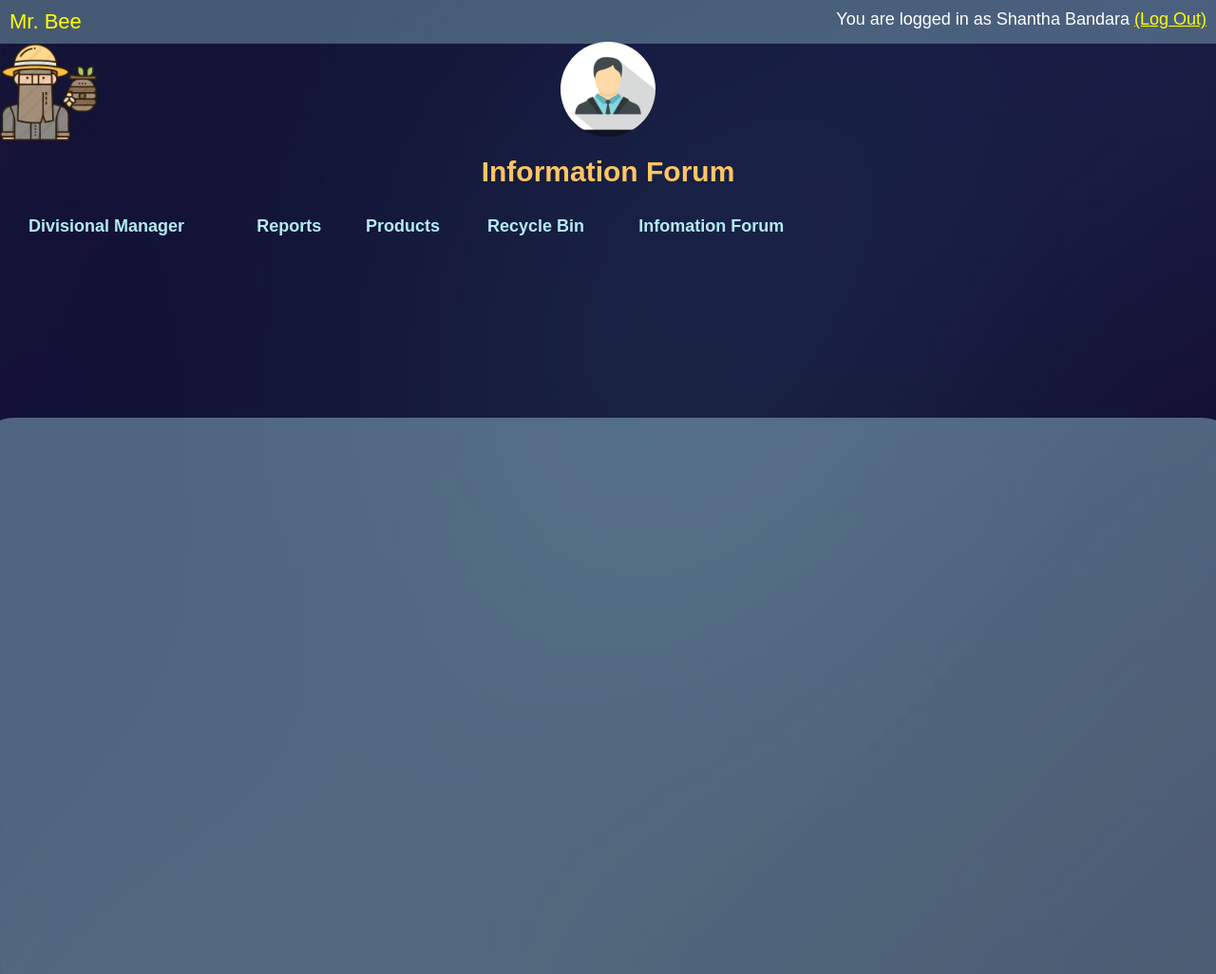
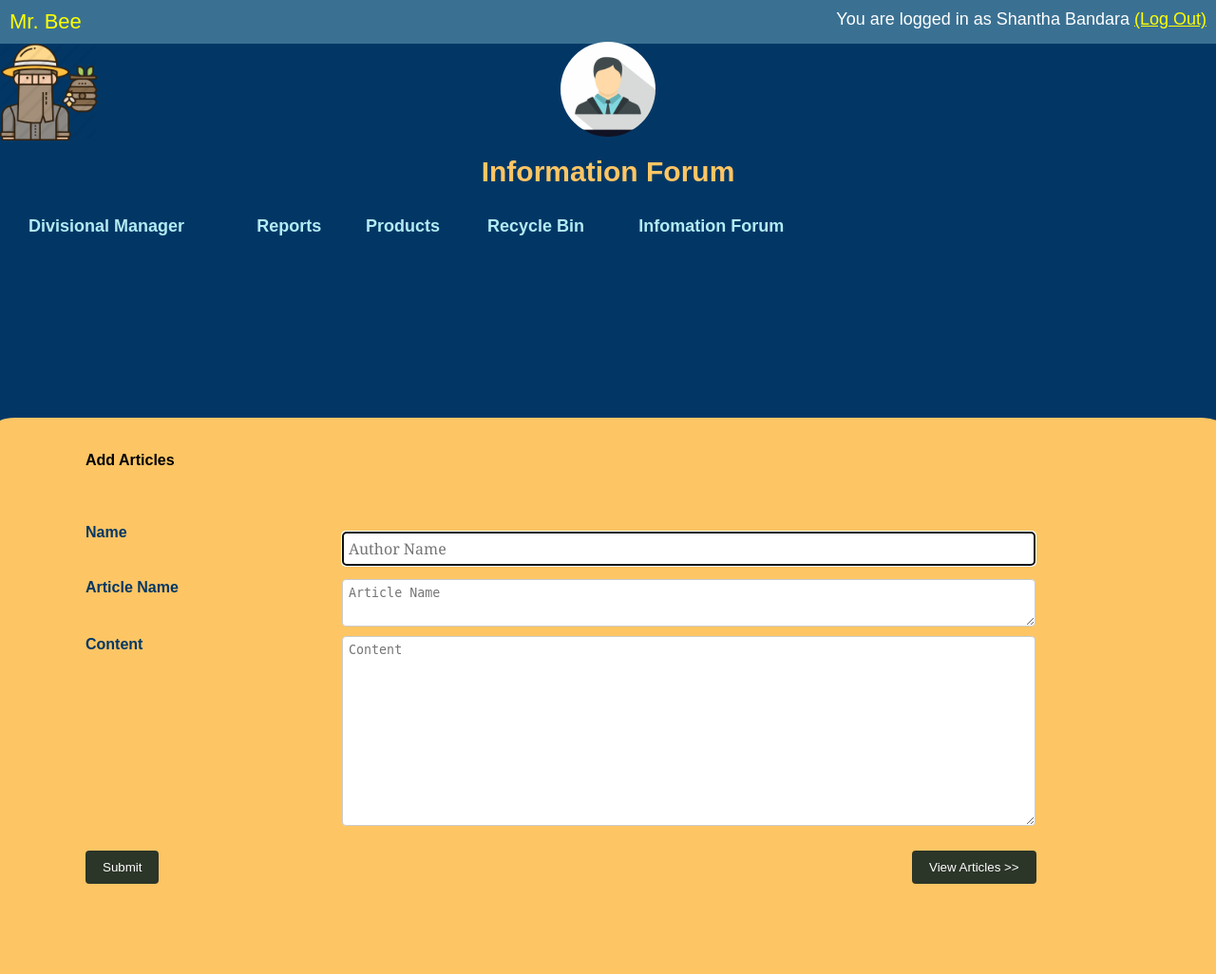
Before and after one commit to SandaniWimalasiri/Group22_Mr.-Bee, a PHP site: page /manager_infohub.php in a window 1280 px wide. Shown: the whole page at 95% size. Run offline with PHP 8.4, Linux system fonts and the light colour scheme; a user stored in the database is signed in.

Commit message:
add updated files

```diff
--- /dev/null
+++ b/admin/css/style_infohub.css
@@ -0,0 +1,104 @@
+.bhivecontainer {
+
+    background-color: rgba(248, 229, 187, 0.918);
+    padding: 20px 100px 20px 100px;
+    border: 4px solid rgb(222, 240, 219);
+    border-radius: 3px;
+    font-size: 14px;
+    left:50%;
+  }
+
+  .bhivecontainer p{
+
+      font-size: 17px;
+      color: black;
+      text-align: left;
+      padding: 8px;
+      background-color: 	#808080;
+
+  }
+
+  .row:after {
+    content: "";
+    display: table;
+    clear: both;
+  }
+
+
+  input[type=submit] {
+    background-color: #2b3528;
+    color: white;
+    padding: 10px 18px;
+    border: none;
+    border-radius: 4px;
+    cursor: pointer;
+    float: left;
+
+  }
+
+  input[type=submit]:hover{
+
+    background-color: #202020	;
+
+
+  }
+
+
+
+  input[type=text],select, textarea {
+    width: 100%;
+    padding: 6px;
+    border: 1px solid #ccc;
+    border-radius: 4px;
+    resize: vertical;
+  }
+
+  input[type=number] , input[type=date], input[type=time] {
+
+    padding: 6px;
+    border: 1px solid #ccc;
+    border-radius: 4px;
+    resize: vertical;
+    width: 185px;
+
+  }
+
+  .error{
+    color: #9E1A1A;
+
+      font-family: "Times New Roman", Times, serif;
+      font-size: 14px;
+      padding: 8px;
+
+  }
+
+  .col1 {
+    float: left;
+    width: 270px;
+    margin-top: 6px;
+
+  }
+
+  .col2 {
+    float: left;
+    width: 730px;
+    margin-top: 6px;
+  }
+
+  .c1 {
+    float: left;
+    width: 815px;
+    margin-top: 6px;
+  }
+
+  .c2 {
+    float: left;
+    width: 185px;
+    margin-top: 6px;
+  }
+
+  .c3 {
+    float: left;
+    width: 200px;
+    margin-top: 6px;
+  }
--- a/admin/css/style_manager_homepage.css
+++ b/admin/css/style_manager_homepage.css
@@ -1,7 +1,7 @@
 body{
     margin: 0;
     padding: 0;
-    background: url(../img/papers.co-si07-smoke-blue-dark-sea-gradation-blur-33-iphone6-wallpaper.jpg);*/
+   /* background: url(../img/papers.co-si07-smoke-blue-dark-sea-gradation-blur-33-iphone6-wallpaper.jpg);*/
     background-color: #023765;
     background-size: cover;
     background-position: center;
@@ -26,15 +26,15 @@ body{
     width: 1300px;
     height: 700px;
     position: absolute;
-    background:#b2ebf363 ;
-   /* background: #FDC564;*/
+   /* background:#b2ebf363 ;*/
+    background: #FDC564;
 
 	top:77%;
 	left:50%;
     display:block;
     transform: translate(-50%,-50%);
     box-sizing: border-box;
-    padding:5px 30px;
+    padding: 20px 100px 20px 100px;
     color: #023765;
     border-radius: 2%;
 
@@ -53,6 +53,24 @@ body{
     padding:5px 30px;
     color: #023765;
     border-radius: 2%;
+}
+
+.content3{
+    width: 1300px;
+    height: 1000px;
+    position: absolute;
+   /* background:#b2ebf363 ;*/
+    background: #fdc56400;
+
+	top:97%;
+	left:50%;
+    display:block;
+    transform: translate(-50%,-50%);
+    box-sizing: border-box;
+    padding: 5px 45px ;
+    color: #000000;
+    border-radius: 2%;
+
 }
 
 .navBar{
--- a/admin/manager_infohub.php
+++ b/admin/manager_infohub.php
@@ -7,6 +7,8 @@
         <link rel="stylesheet" type="text/css" href="css/style_manager_homepage.css">
         <link rel="stylesheet" type="text/css" href="css/style_buttons.css">
         <link rel="stylesheet" type="text/css" href="css/style_manager_remove_dm.css">
+        <link rel="stylesheet" type="text/CSS" href="css/style_infohub.css">
+        <link rel="stylesheet" type="text/CSS" href="../css/bk_catstyle.css">
 
     </head>
     <body>
@@ -31,7 +33,111 @@
 
          <!--start content-->
          <div class="content">
-         </div>
+
+            <?php
+                $authorname_error = $articlename_error = $content_error ="";
+                $authorname = $articlename = $content="";
+
+                if(isset($_POST['submit'])){
+
+                    if (empty($_POST["authorname"])) {
+                    $authorname_error = "*Author name is required";
+                    } else {
+                    $authorname = test_input($_POST["authorname"]);
+                    }
+
+                    if (empty($_POST["articlename"])) {
+                    $articlename_error = "*Article name is required";
+                    } else {
+                    $articlename = test_input($_POST["articlename"]);
+                    }
+
+                    if (empty($_POST["content"])) {
+                    $content_error = "*Content is required";
+                    } else {
+                    $content = test_input($_POST["content"]);
+                    }
+
+                    if($authorname_error =='' and  $articlename_error =='' and  $content_error==''){
+
+            //echo "Done";
+            $date=date("Y/m/d");
+            $sql="INSERT INTO infohub (userID,date,authorname,articlename,content) VALUES('".$_SESSION['ID']."','".$date."','".$_POST['authorname']."','".$_POST['articlename']."','".$_POST['content']."')";
+            $result=$connection->query($sql);
+            //print_r($result);
+            if($result){
+
+                header( 'Location: manager_infohub.php ');
+            }else{
+                echo "failed";
+            }
+
+                    }
 
 
-    </body>
+            }
+
+            function test_input($data) {
+            $data = trim($data);
+            $data = stripslashes($data);
+            $data = htmlspecialchars($data);
+            return $data;
+            }
+
+        ?>
+
+        <form method="post" action="manager_infohub.php" >
+                <p style="color:black"><b>Add Articles<b></p>
+                </br>
+            </br>
+            <div class="row">
+                <div class="col1">
+                    <label for="authorname">Name</label>
+                </div>
+                <div class="col2">
+                    <input type="text" name="authorname"  placeholder="Author Name" style="background-color:white" value="<?= $authorname?>" autofocus>
+                    <span class="error"><?= $authorname_error?></span>
+                </div>
+            </div>
+            <div class="row">
+                <div class="col1">
+                    <label for="articlename">Article Name</label>
+                </div>
+                <div class="col2">
+                    <textarea id="articlename" name="articlename" style="height:50px" placeholder="Article Name" value="<?= $articlename?>"></textarea>
+                    <span class="error"><?= $articlename_error?></span>
+                </div>
+            </div>
+            <div class="row">
+                <div class="col1">
+                    <label for="content">Content</label>
+                </div>
+                <div class="col2">
+                    <textarea id="content" name="content" style="height:200px" placeholder="Content" value="<?= $content?>" ></textarea>
+                    <span class="error"><?= $content_error?></span>
+                </div>
+            </div>
+            <div class="row">
+                <div class="c1" style="width: 870px">
+                    <input type="submit" value="Submit" name="submit" >
+                </div>
+
+        </form>
+
+        <form  action="manager_viewarticle.php" method="post" >
+                <div class="c2" style="width: 130px">
+                    <input type="submit" value="View Articles >>" name="enter" >
+                </div>
+            </div>
+        </form>
+
+
+
+        </div>
+
+
+
+
+
+        </body>
+        </html>
--- a/beekeeper/php/beekeeperlogin.php
+++ b/beekeeper/php/beekeeperlogin.php
@@ -5,7 +5,7 @@
 
 	</head>
 	<body >
-	<?php include('homenavbar.php');
+		<?php include('homenavbar.php');
 
 
 ?>
--- a/beekeeper/php/connect.php
+++ b/beekeeper/php/connect.php
@@ -3,7 +3,7 @@
 $servername="localhost";
 $username="root";
 $password="";
-$dbname="mrbee";
+$dbname="abc";
 
 
 $connection=mysqli_connect($servername,$username,$password,$dbname) or die("DB connection failed");
```
Also changed, not shown: admin/manager_viewarticle.php (added, +72 -0 lines).
